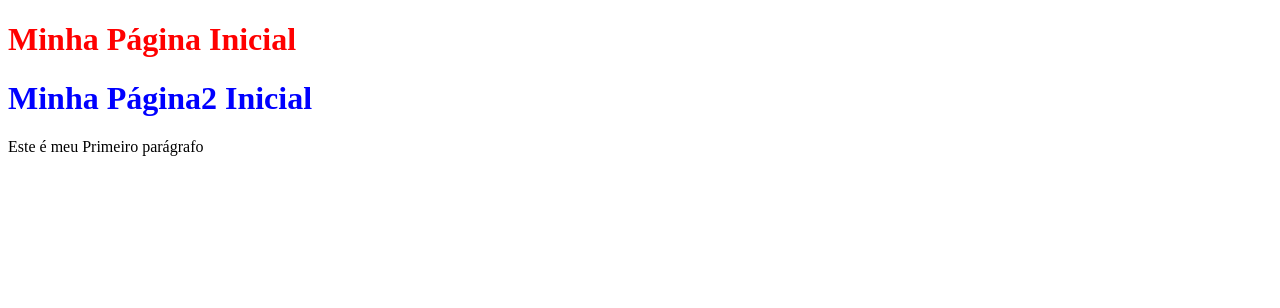
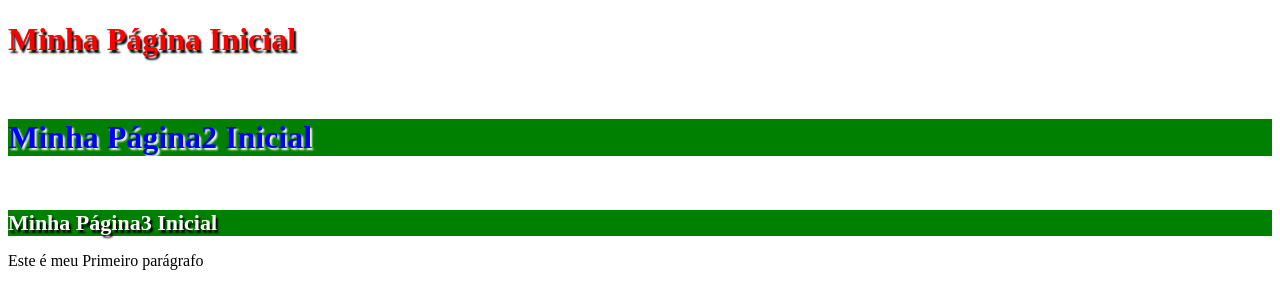
Before and after one commit to joaopaulops/aulaSenac, a plain HTML site: page index.html in a window 1280 px wide. Drawn offline with Linux system fonts and the light colour scheme.

Commit message:
Modificação de arquivos e Modificação no css

```diff
--- a/index.css
+++ b/index.css
@@ -0,0 +1,14 @@
+#bloco{
+    color: blue;
+    text-shadow: 2px 2px 2px white;
+    background-color: green;
+
+    }
+    .bloco{
+      background-color: green;
+      color: white !important;
+      text-shadow: 2px 3px 2px black;
+
+    }
+    .tamfonte{
+        font-size: 22px;
--- a/index.html
+++ b/index.html
@@ -3,16 +3,34 @@
 <head>
     <meta charset="UTF-8">
     <meta name="viewport" content="width=device-width, initial-scale=1.0">
+    <link rel="stylesheet" href="index.css">
     <title>Aula HTML</title>
 <style>
-  #bloco{color: blue;}
+  /* #bloco{
+    color: blue;
+    text-shadow: 2px 2px 2px black;
+
+    }
+    .bloco{
+      background-color: green;
+      color: white !important;
+      text-shadow: 2px 3px 2px black;
+
+    }
+    .tamfonte{
+      font-size: 22px;
+
+    }*/
 </style>
 </head>
 <body>
     <!-- atributo inline -->
-    <h1  style="color: red;">Minha Página Inicial</h1>
+    <h1  style="color: red; text-shadow: 2px 3px 2px black;">Minha Página Inicial</h1>
     <!-- atributo em bloco -->
+    <br>
     <h1  id="bloco">Minha Página2 Inicial</h1>
+    <br>
+    <h1  class="bloco tamfonte">Minha Página3 Inicial</h1>
     <p>Este é meu Primeiro parágrafo</p>
 </body>
 </html>
```
